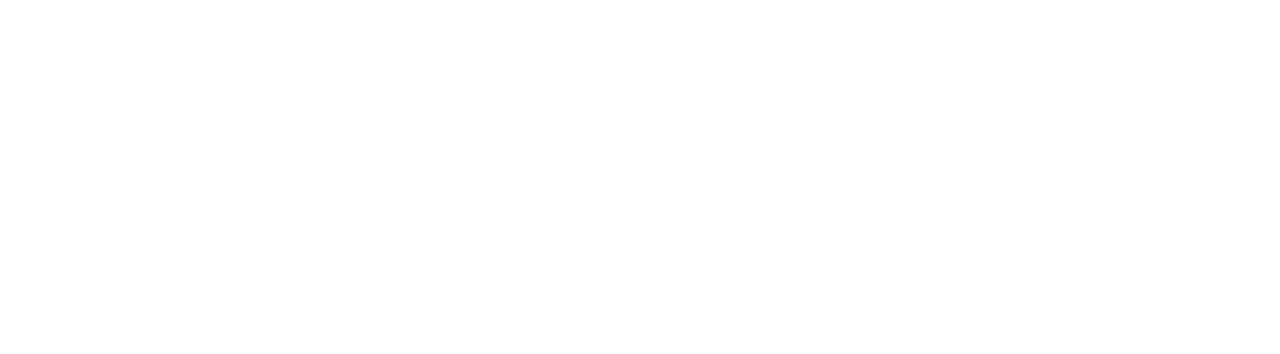
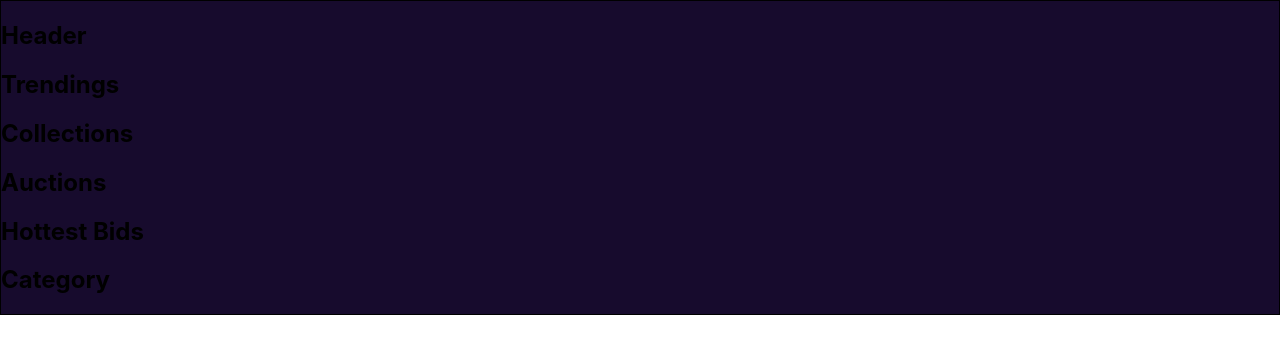
Before and after one commit to victoryohanna/McGeorgeTestProject, a React (Create React App) app: page / in a window 1280 px wide. Shown: the top 354 px of the page. Built offline with nearby package versions, Linux system fonts and the light colour scheme.

Commit message:
add components to landing page

```diff
--- a/src/pages/LandingPage.jsx
+++ b/src/pages/LandingPage.jsx
@@ -1,10 +1,36 @@
 
 import React from 'react';
+import '../styles/pages/landingPage.css'
+
+import Header from '../components/Header';
+import Trending from '../components/Trending';
+import Collections from '../components/Collections';
+import Auctions from '../components/Auctions';
+import Hottest from '../components/HottestBids';
+import Categories from '../components/Category';
 
 class LandingPage extends React.Component{
     render(){
         return(
             <div className='container'>
+                <section className='header-section'>
+                    <Header/>
+                </section>
+                <section className='trending-section'>
+                    <Trending/>
+                </section>
+                <section className='collections-section'>
+                    <Collections/>
+                </section>
+                <section className='auctions-section'>
+                    <Auctions/>
+                </section>
+                <section className="hottest-section">
+                    <Hottest/>
+                </section>
+                <section className="category-section">
+                    <Categories/>
+                </section>
 
             </div>
         )
```
